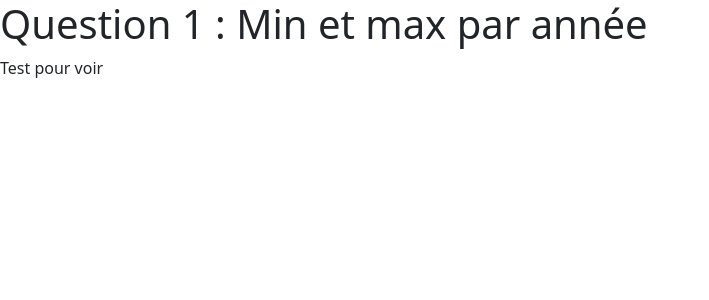
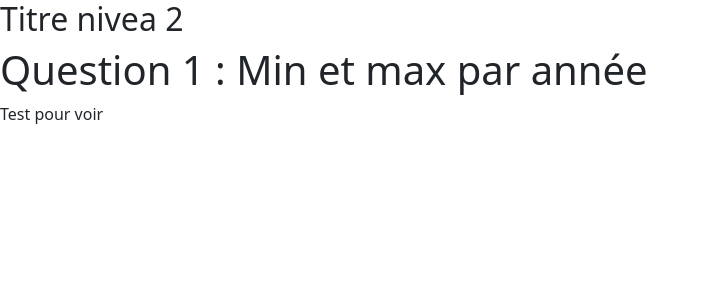
Before and after one commit to shuaittiyi/PROJET-Anomalies-signalees_Django, a Django app: page /arrondissement/ in a window 1280 px wide. Shown: the top 300 px of the page, without its empty margins (0-709 px from the left). Run offline with Django 4.2, Linux system fonts and the light colour scheme.

Commit message:
modif test

```diff
--- a/dans_ma_rue/templates/generic.html
+++ b/dans_ma_rue/templates/generic.html
@@ -21,7 +21,7 @@
   </head>
   <body>
     <header>
-
+        <h2>Titre nivea 2</h2>
     </header>
     <main>{% block main %}{% endblock %}</main>
     <footer></footer>
```
